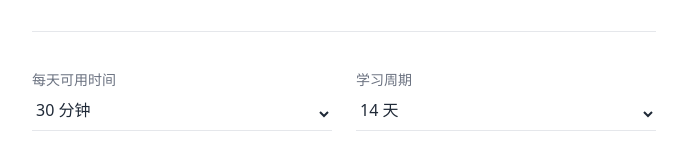
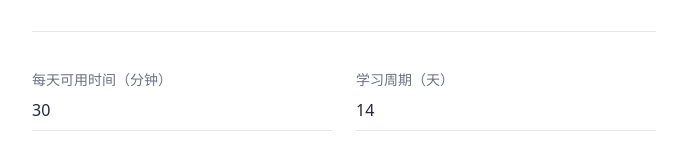
Before and after one commit to bendanma/ai-daily-review, a Next.js app: page /goal in a window 1280 px wide. Shown: the part 225-386 px from the top of the page, without its empty margins (296-983 px from the left). Built offline with nearby package versions, Linux system fonts and the light colour scheme.

Commit message:
fix: custom time input instead of select dropdown

```diff
--- a/components/GoalForm.tsx
+++ b/components/GoalForm.tsx
@@ -115,31 +115,27 @@ Day 2：具体任务
       <div className="grid grid-cols-2 gap-6">
         <div>
           <label className="block text-sm font-medium text-gray-500 mb-2">
-            每天可用时间
+            每天可用时间（分钟）
           </label>
-          <select
+          <input
+            type="number"
             value={dailyMinutes}
-            onChange={(e) => setDailyMinutes(Number(e.target.value))}
-            className="w-full border-0 border-b border-gray-200 bg-transparent pb-2 text-gray-800 outline-none focus:border-gray-400"
-          >
-            {[15, 30, 45, 60, 90, 120].map((m) => (
-              <option key={m} value={m}>{m} 分钟</option>
-            ))}
-          </select>
+            onChange={(e) => setDailyMinutes(Math.max(1, Number(e.target.value)))}
+            placeholder="30"
+            className="w-full border-0 border-b border-gray-200 bg-transparent pb-2 text-gray-800 placeholder-gray-300 outline-none focus:border-gray-400"
+          />
         </div>
         <div>
           <label className="block text-sm font-medium text-gray-500 mb-2">
-            学习周期
+            学习周期（天）
           </label>
-          <select
+          <input
+            type="number"
             value={days}
-            onChange={(e) => setDays(Number(e.target.value))}
-            className="w-full border-0 border-b border-gray-200 bg-transparent pb-2 text-gray-800 outline-none focus:border-gray-400"
-          >
-            {[7, 14, 21, 30, 60, 90].map((d) => (
-              <option key={d} value={d}>{d} 天</option>
-            ))}
-          </select>
+            onChange={(e) => setDays(Math.max(1, Number(e.target.value)))}
+            placeholder="14"
+            className="w-full border-0 border-b border-gray-200 bg-transparent pb-2 text-gray-800 placeholder-gray-300 outline-none focus:border-gray-400"
+          />
         </div>
       </div>
 
```
